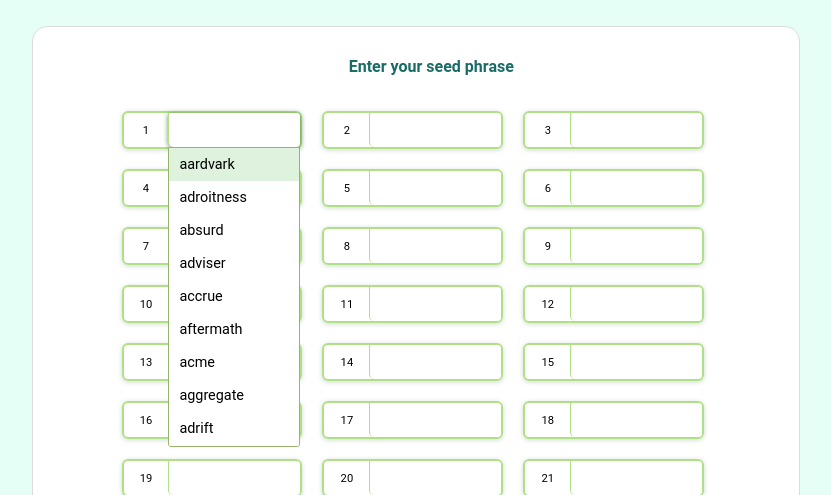
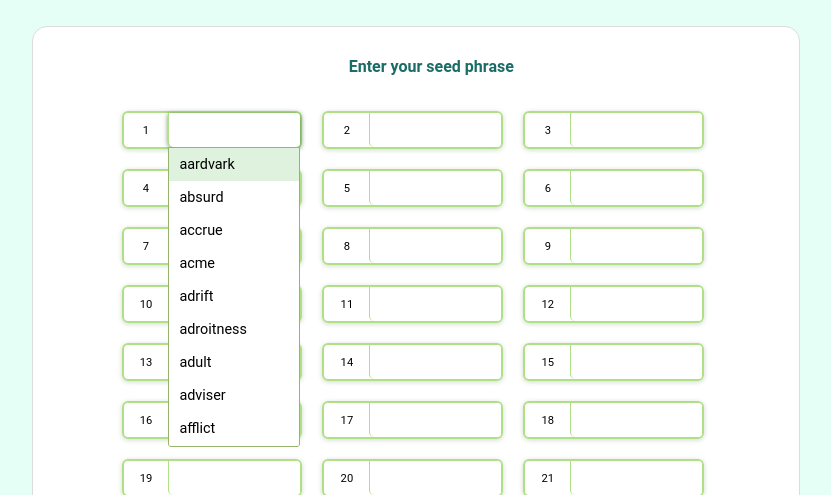
Before and after one commit to Femalopper/autocomplete, a React (Create React App) app: page / in a window 1280 px wide. Shown: the top 495 px of the page, without its empty margins (224-1055 px from the left). Built offline with nearby package versions, Linux system fonts and the light colour scheme.

Commit message:
fix sorted Options bug

```diff
--- a/public/index.html
+++ b/public/index.html
@@ -5,10 +5,8 @@
     <link rel="icon" href="%PUBLIC_URL%/favicon.ico" />
     <meta name="viewport" content="width=device-width, initial-scale=1" />
     <meta name="theme-color" content="#000000" />
-    <meta
-      name="description"
-      content="Web site created using create-react-app"
-    />
+    <meta http-equiv="Permissions-Policy" content="interest-cohort=()" />
+    <meta name="description" content="Web site created using create-react-app" />
     <link rel="apple-touch-icon" href="%PUBLIC_URL%/logo192.png" />
     <!--
       manifest.json provides metadata used when your web app is installed on a
--- a/src/components/Field/Field.jsx
+++ b/src/components/Field/Field.jsx
@@ -81,7 +81,7 @@ const Field = forwardRef((props, ref) => {
           ({ value }) => value === copiedValue
         );
 
-        const filteredWords = filterWords(copiedValue);
+        const filteredWords = filterWords(copiedValue, options);
         const changeStatus = () => {
           if (
             formState === 'unconfirmed' &&
@@ -140,7 +140,7 @@ const Field = forwardRef((props, ref) => {
 
     if (value.trim() === '') return;
 
-    const filteredHintsList = filterWords(value);
+    const filteredHintsList = filterWords(value, options);
     const nearstUnfilledField = getNearestUnfilledField();
 
     let status;
@@ -225,7 +225,6 @@ const Field = forwardRef((props, ref) => {
             id={id}
             autoComplete="off"
             name={id}
-            tabIndex={id}
             className={classNames('autocomplete-input', {
               filled: status === 'filled',
               unconfirmed__filled__input: status === 'unconfirmed filled',
--- a/src/components/Field/autocomplete.js
+++ b/src/components/Field/autocomplete.js
@@ -1,20 +1,16 @@
 /* eslint consistent-return: off */
-import options from '../../data/words.json';
 
-const filterWords = (value) => {
-  const sortedOptions = options.sort((a, b) => a.localeCompare(b));
+const filterWords = (value, options) => {
   const inputLetters = value.toLowerCase();
 
   // filter the list of hints according to the pressed key
   const filterOptions = () => {
     let low = 0;
-    let high = sortedOptions.length - 1;
+    let high = options.length - 1;
 
     while (low <= high) {
       const midWordIndex = Math.floor((low + high) / 2);
-      const midWordSubstring = sortedOptions[midWordIndex]
-        .slice(0, inputLetters.length)
-        .toLowerCase();
+      const midWordSubstring = options[midWordIndex].slice(0, inputLetters.length).toLowerCase();
       if (midWordSubstring === inputLetters) {
         return midWordIndex;
       }
@@ -33,18 +29,14 @@ const filterWords = (value) => {
     let high = h;
     while (low <= high) {
       const midWordIndex = Math.floor((low + high) / 2);
-      const midWordSubstring = sortedOptions[midWordIndex]
-        .slice(0, inputLetters.length)
-        .toLowerCase();
+      const midWordSubstring = options[midWordIndex].slice(0, inputLetters.length).toLowerCase();
       if (midWordIndex === 0 || midWordIndex >= options.length) {
         return midWordIndex;
       }
-      const previousSubstring = sortedOptions[midWordIndex - 1]
+      const previousSubstring = options[midWordIndex - 1]
         .slice(0, inputLetters.length)
         .toLowerCase();
-      const nextSubstring = sortedOptions[midWordIndex + 1]
-        .slice(0, inputLetters.length)
-        .toLowerCase();
+      const nextSubstring = options[midWordIndex + 1].slice(0, inputLetters.length).toLowerCase();
       if (
         (previousSubstring !== inputLetters || nextSubstring !== inputLetters) &&
         midWordSubstring === inputLetters
@@ -70,9 +62,7 @@ const filterWords = (value) => {
       return midWord;
     }
 
-    const previousSubstring = sortedOptions[midWord - 1]
-      .slice(0, inputLetters.length)
-      .toLowerCase();
+    const previousSubstring = options[midWord - 1].slice(0, inputLetters.length).toLowerCase();
 
     if (previousSubstring !== inputLetters) return midWord;
     return filterLeftRightOptions(low, high, 'left');
@@ -86,13 +76,13 @@ const filterWords = (value) => {
       return midWord;
     }
 
-    const nextSubstring = sortedOptions[midWord + 1].slice(0, inputLetters.length).toLowerCase();
+    const nextSubstring = options[midWord + 1].slice(0, inputLetters.length).toLowerCase();
     if (nextSubstring !== inputLetters) return midWord;
 
     return filterLeftRightOptions(low, high, 'right');
   };
 
-  const filteredHintsList = sortedOptions.slice(filterLeftOptions(), filterRightOptions() + 1);
+  const filteredHintsList = options.slice(filterLeftOptions(), filterRightOptions() + 1);
   return filteredHintsList;
 };
 
--- a/src/components/Form/Form.jsx
+++ b/src/components/Form/Form.jsx
@@ -1,11 +1,12 @@
 /* eslint consistent-return: off */
 
-import React, { useState, useRef, useEffect } from 'react';
+import React, { useState, useRef, useLayoutEffect, useEffect } from 'react';
 import './Form.css';
 import classNames from 'classnames';
 import Swal from 'sweetalert2';
 import _ from 'lodash';
 import fields from '../../data/fields.json';
+import options from '../../data/words.json';
 import Field from '../Field/Field';
 
 function Form() {
@@ -42,8 +43,14 @@ function Form() {
     setConfirmBtnDisable(true);
   };
 
-  useEffect(() => {
-    setFormState('firstLoad');
+  useLayoutEffect(() => {
+    const autocompleteOptions = options.sort((a, b) => a.localeCompare(b));
+
+    const sortedOptions = Object.entries(inputs).map(([key, value]) => [
+      key,
+      { ...value, autocompleteOptions },
+    ]);
+    setInputs(Object.fromEntries(sortedOptions));
   }, []);
 
   useEffect(() => {
```
